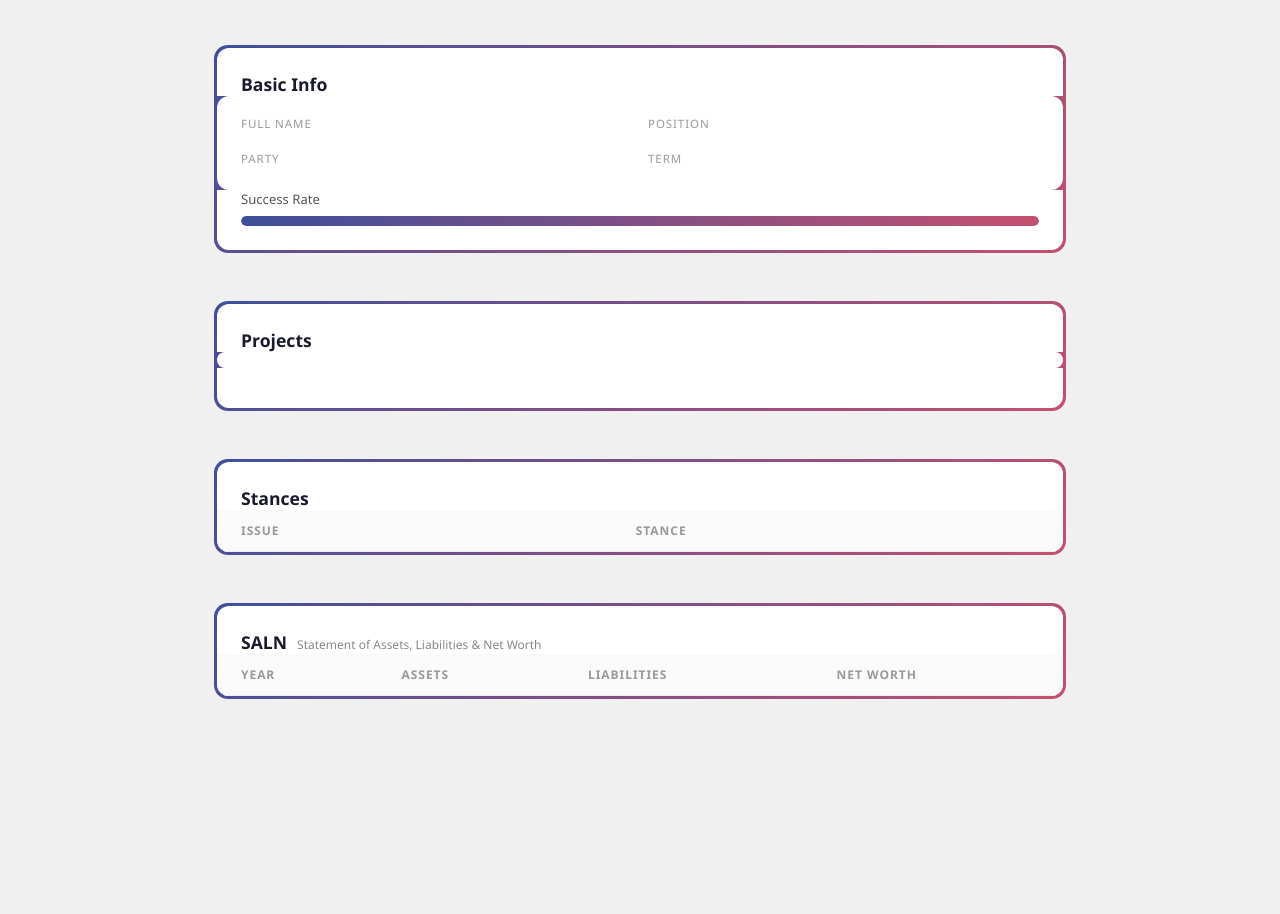
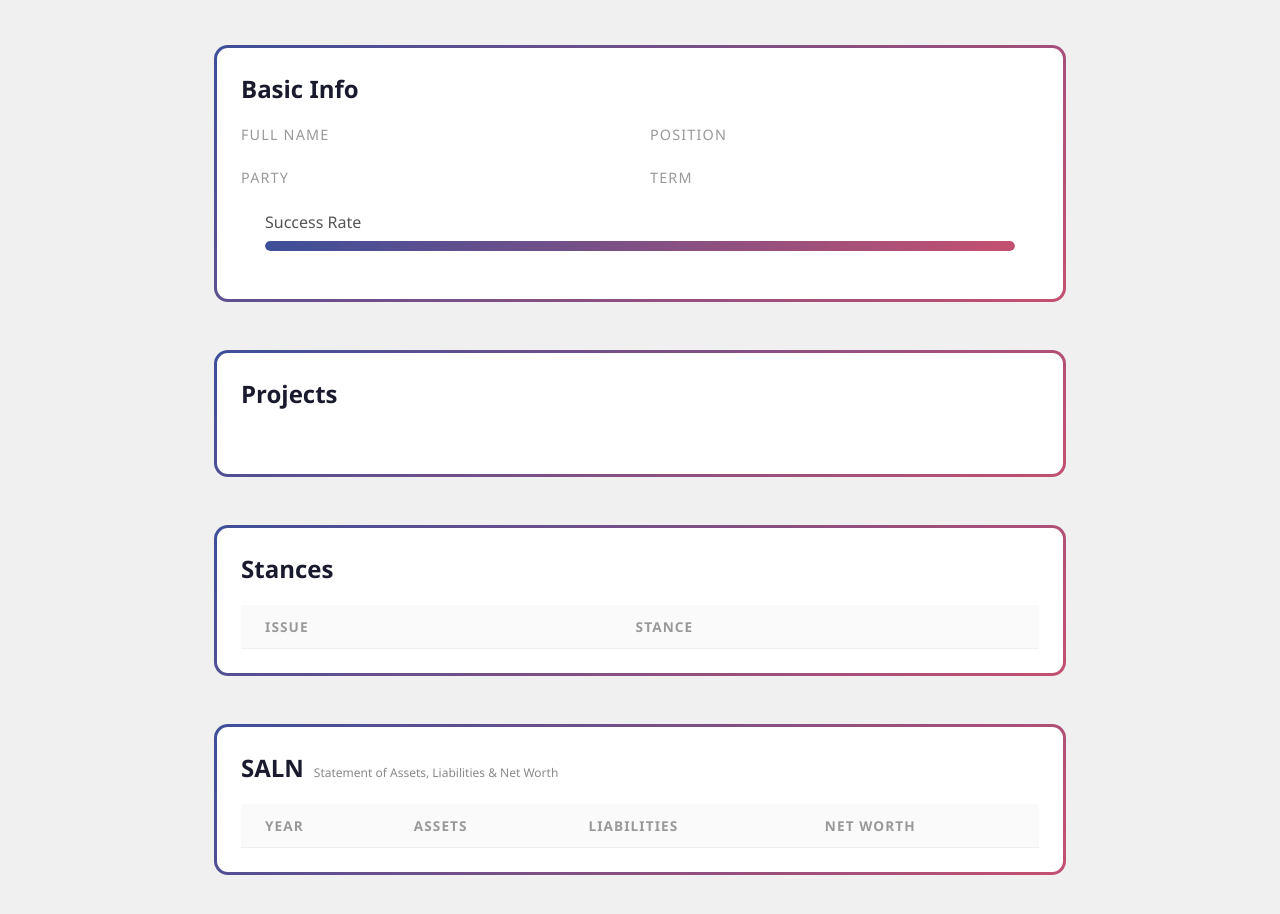
Before and after one commit to AzeOcram/pangako-web-app, a plain HTML site: page politicians-section/politician-detail.html in a window 1280 px wide. Shown: the part 596-1510 px from the top of the page. Before the commit the page ends 1375 px from the top, so only its background shows below. Drawn offline with Linux system fonts and the light colour scheme.

Commit message:
style: fixed css for politician detail

```diff
--- a/politicians-section/politician-detail.css
+++ b/politicians-section/politician-detail.css
@@ -61,19 +61,24 @@ body {
 
 /* ── Section ── */
 .section {
-  background: white;
   border-radius: 14px;
   padding: 3px;
   background: linear-gradient(135deg, #3d4f99, #c45070);
 }
-.section > * { background: white; border-radius: 12px; }
+
+/* Single white inner wrapper - no gaps, no bleed */
+.section-body {
+  background: white;
+  border-radius: 11px;
+  padding: 24px;
+  display: flex;
+  flex-direction: column;
+  gap: 20px;
+}
 
 .section-title {
-  font-size: 1.1rem; font-weight: 700;
+  font-size: 1.5rem; font-weight: 700;
   color: #1a1a2e;
-  padding: 24px 24px 0;
-  background: white;
-  border-radius: 12px 12px 0 0;
   display: flex; align-items: baseline; gap: 10px;
 }
 .section-subtitle {
@@ -84,18 +89,16 @@ body {
 .info-grid {
   display: grid;
   grid-template-columns: repeat(2, 1fr);
-  gap: 16px;
-  padding: 20px 24px;
-  background: white;
+  gap: 20px;
 }
 .info-item { display: flex; flex-direction: column; gap: 4px; }
-.info-label { font-size: 0.72rem; text-transform: uppercase; letter-spacing: 0.08em; color: #999; }
-.info-value { font-size: 0.97rem; font-weight: 600; color: #1a1a2e; }
+.info-label { font-size: 0.9rem; text-transform: uppercase; letter-spacing: 0.08em; color: #999; }
+.info-value { font-size: 1.15rem; font-weight: 600; color: #1a1a2e; }
 
-.rate-block { padding: 0 24px 24px; background: white; border-radius: 0 0 12px 12px; }
+.rate-block { padding: 0 24px 24px; }
 .rate-header { display: flex; justify-content: space-between; margin-bottom: 8px; }
-.rate-label { font-size: 0.82rem; color: #555; font-weight: 500; }
-.rate-value { font-size: 0.82rem; font-weight: 700; color: #3d4f99; }
+.rate-label { font-size: 1rem; color: #555; font-weight: 500; }
+.rate-value { font-size: 1rem; font-weight: 700; color: #3d4f99; }
 .rate-bar-bg {
   height: 10px; background: #eee; border-radius: 999px; overflow: hidden;
 }
@@ -109,8 +112,7 @@ body {
 /* ── Projects ── */
 .projects-summary {
   display: flex; gap: 10px; flex-wrap: wrap;
-  padding: 16px 24px 0;
-  background: white;
+
 }
 .pill {
   padding: 5px 14px; border-radius: 999px;
@@ -122,17 +124,16 @@ body {
 
 .projects-list {
   display: flex; flex-direction: column; gap: 12px;
-  padding: 16px 24px 24px;
-  background: white; border-radius: 0 0 12px 12px;
+
 }
 .project-card {
-  border: 1px solid #eee; border-radius: 10px; padding: 14px 16px;
+  border: 1px solid #eee; border-radius: 0; padding: 14px 16px;
 }
 .project-top {
   display: flex; justify-content: space-between; align-items: center;
   margin-bottom: 6px;
 }
-.project-name { font-size: 0.92rem; font-weight: 600; color: #1a1a2e; }
+.project-name { font-size: 1.05rem; font-weight: 600; color: #1a1a2e; }
 .project-badge {
   font-size: 0.7rem; font-weight: 600;
   padding: 3px 10px; border-radius: 999px;
@@ -140,23 +141,22 @@ body {
 .badge--green { background: rgba(34,197,94,0.12); color: #16a34a; }
 .badge--blue  { background: rgba(61,79,153,0.12); color: #3d4f99; }
 .badge--red   { background: rgba(196,80,112,0.12); color: #c45070; }
-.project-desc { font-size: 0.83rem; color: #666; line-height: 1.55; }
+.project-desc { font-size: 0.95rem; color: #666; line-height: 1.55; }
 
 /* ── Stances Table ── */
 .stances-table {
   width: 100%; border-collapse: collapse;
-  background: white; border-radius: 0 0 12px 12px;
   overflow: hidden;
 }
 .stances-table th {
   text-align: left; padding: 12px 24px;
-  font-size: 0.75rem; text-transform: uppercase; letter-spacing: 0.08em;
+  font-size: 0.85rem; text-transform: uppercase; letter-spacing: 0.08em;
   color: #999; background: #fafafa;
   border-bottom: 1px solid #eee;
 }
 .stances-table td {
   padding: 14px 24px;
-  font-size: 0.88rem; color: #333;
+  font-size: 1rem; color: #333;
   border-bottom: 1px solid #f0f0f0;
 }
 .stances-table tr:last-child td { border-bottom: none; }
@@ -170,18 +170,17 @@ body {
 /* ── SALN Table ── */
 .saln-table {
   width: 100%; border-collapse: collapse;
-  background: white; border-radius: 0 0 12px 12px;
   overflow: hidden;
 }
 .saln-table th {
   text-align: left; padding: 12px 24px;
-  font-size: 0.75rem; text-transform: uppercase; letter-spacing: 0.08em;
+  font-size: 0.85rem; text-transform: uppercase; letter-spacing: 0.08em;
   color: #999; background: #fafafa;
   border-bottom: 1px solid #eee;
 }
 .saln-table td {
   padding: 14px 24px;
-  font-size: 0.88rem; color: #333;
+  font-size: 1rem; color: #333;
   border-bottom: 1px solid #f0f0f0;
 }
 .saln-table tr:last-child td { border-bottom: none; }
--- a/politicians-section/politician-detail.html
+++ b/politicians-section/politician-detail.html
@@ -9,13 +9,13 @@
 <body>
 
   <nav class="navbar">
-    <a href="index.html" class="nav-logo">
+    <a href="../index.html" class="nav-logo">
       <img src="../images/main_logo.png" alt="Pangako" class="nav-logo-img" />
     </a>
     <div class="nav-links-wrapper">
       <ul class="nav-links">
         <li><a href="../index.html" class="nav-link">Home</a></li>
-        <li><a href=".politicians.html" class="nav-link active">Politicians</a></li>
+        <li><a href="politicians.html" class="nav-link active">Politicians</a></li>
         <li><a href="../news-section/news.html" class="nav-link">News</a></li>
         <li><a href="../feedback-section/feedback.html" class="nav-link">Feedback</a></li>
       </ul>
@@ -33,6 +33,7 @@
 
     <!-- BASIC INFO -->
     <section class="section">
+      <div class="section-body">
       <h2 class="section-title">Basic Info</h2>
       <div class="info-grid">
         <div class="info-item">
@@ -62,19 +63,23 @@
           <div class="rate-bar-fill" id="infoRateBar"></div>
         </div>
       </div>
+      </div>
     </section>
 
     <!-- PROJECTS -->
     <section class="section">
+      <div class="section-body">
       <h2 class="section-title">Projects</h2>
       <!-- Summary pills -->
       <div class="projects-summary" id="projectsSummary"></div>
       <!-- Project list -->
       <div class="projects-list" id="projectsList"></div>
+      </div>
     </section>
 
     <!-- STANCES -->
     <section class="section">
+      <div class="section-body">
       <h2 class="section-title">Stances</h2>
       <table class="stances-table">
         <thead>
@@ -85,10 +90,12 @@
         </thead>
         <tbody id="stancesBody"></tbody>
       </table>
+      </div>
     </section>
 
     <!-- SALN -->
     <section class="section">
+      <div class="section-body">
       <h2 class="section-title">SALN <span class="section-subtitle">Statement of Assets, Liabilities & Net Worth</span></h2>
       <table class="saln-table">
         <thead>
@@ -101,6 +108,7 @@
         </thead>
         <tbody id="salnBody"></tbody>
       </table>
+      </div>
     </section>
 
   </div>
```
